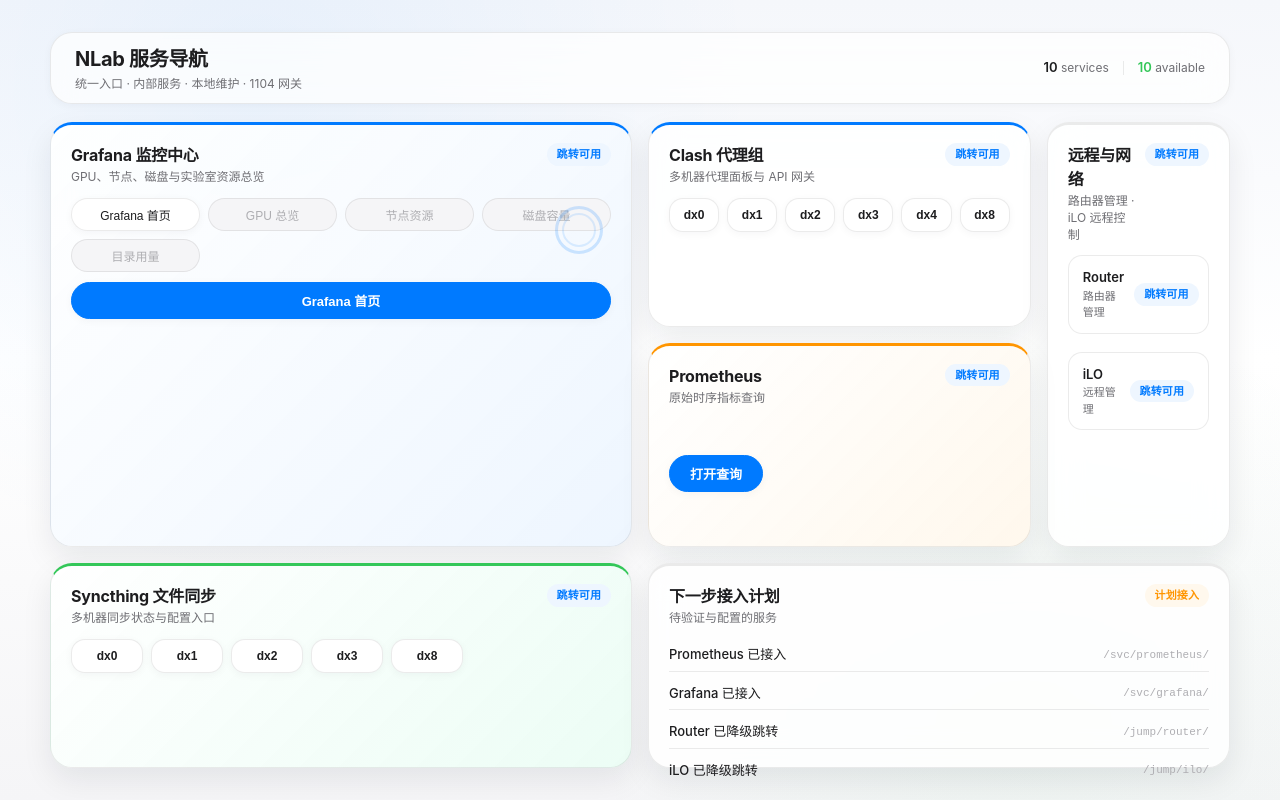
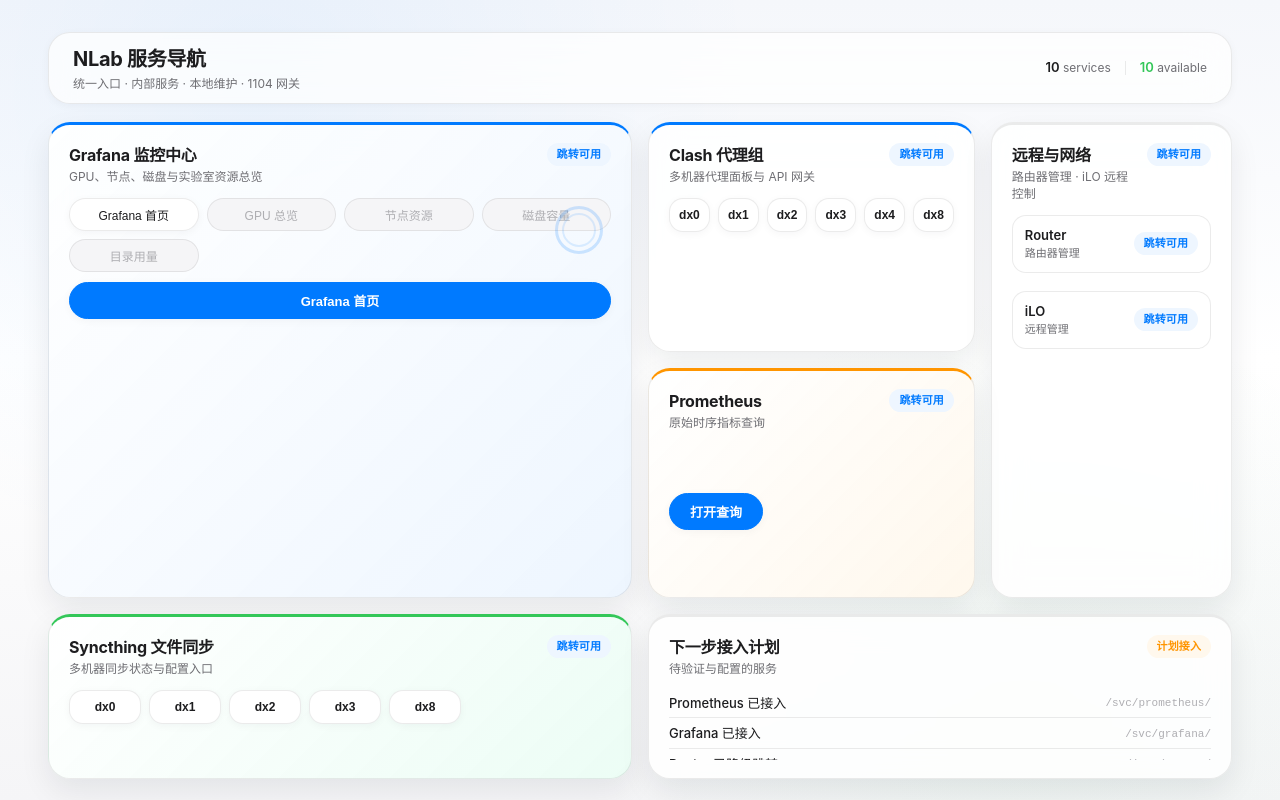
Before and after one commit to calmplay/nlab-nav-home, a website built with Vite: page index.html in a window 1280 px wide. Built offline with nearby package versions, Linux system fonts and the light colour scheme.

Commit message:
fix: improve dashboard bento layout spacing
- Grid 12列→14列: Remote 从2列扩到3列, 不再挤压
- 容器宽度 1180→1320px 适配更多列
- Tile 全局 overflow:hidden + min-width:0 防溢出
- Plan list 紧凑化(gap/4px padding), 防止 iLO 行溢出
- Remote sub-tile 紧凑化(padding/10px), min-width:0 防挤压
- Tile title word-break:keep-all 防中文碎字

```diff
--- a/src/presentation/components/DashboardGrid.ts
+++ b/src/presentation/components/DashboardGrid.ts
@@ -1,14 +1,14 @@
 import { DASHBOARD_TILES } from "../../infrastructure/dashboard/dashboardCatalog";
 import { createDashboardTile } from "./DashboardTile";
 
-/** 6 个 tile 的 CSS Grid 位置映射 */
+/** 6 个 tile 的 CSS Grid 位置映射（14 列） */
 const TILE_POSITIONS: Record<string, string> = {
-  grafana:    "grid-column: 1 / 7; grid-row: 1 / 3;",
-  clash:      "grid-column: 7 / 11; grid-row: 1 / 2;",
-  remote:     "grid-column: 11 / 13; grid-row: 1 / 3;",
-  prometheus: "grid-column: 7 / 11; grid-row: 2 / 3;",
-  syncthing:  "grid-column: 1 / 7; grid-row: 3 / 4;",
-  plan:       "grid-column: 7 / 13; grid-row: 3 / 4;",
+  grafana:    "grid-column: 1 / 8; grid-row: 1 / 3;",
+  clash:      "grid-column: 8 / 12; grid-row: 1 / 2;",
+  prometheus: "grid-column: 8 / 12; grid-row: 2 / 3;",
+  remote:     "grid-column: 12 / 15; grid-row: 1 / 3;",
+  syncthing:  "grid-column: 1 / 8; grid-row: 3 / 4;",
+  plan:       "grid-column: 8 / 15; grid-row: 3 / 4;",
 };
 
 /**
--- a/src/presentation/styles/components.css
+++ b/src/presentation/styles/components.css
@@ -104,6 +104,10 @@
   font-weight: 700;
   color: var(--text-primary);
   letter-spacing: -0.2px;
+  word-break: keep-all;
+  overflow-wrap: normal;
+  overflow: hidden;
+  text-overflow: ellipsis;
 }
 
 .tile-subtitle {
@@ -234,15 +238,23 @@
 }
 
 /* ═══════════════════ Stack (Remote) ═══════════════════ */
+.tile--stack .tile-body {
+  flex: 1;
+  min-height: 0;
+}
+
 .sub-tile {
   display: flex;
   align-items: center;
   justify-content: space-between;
-  padding: 12px 14px;
+  padding: 10px 12px;
   background: var(--white);
   border: 1px solid var(--gray-border);
   border-radius: var(--radius-sm);
-  gap: 10px;
+  gap: 8px;
+  min-width: 0;
+  overflow: hidden;
+  flex-shrink: 0;
 }
 
 .sub-tile + .sub-tile {
@@ -285,19 +297,29 @@
 }
 
 /* ═══════════════════ Plan ═══════════════════ */
+.tile--plan .tile-body {
+  overflow: hidden;
+  flex: 1;
+  min-height: 0;
+}
+
 .plan-list {
   list-style: none;
   display: flex;
   flex-direction: column;
-  gap: 6px;
+  gap: 2px;
+  flex: 1;
+  min-height: 0;
+  overflow: hidden;
 }
 
 .plan-item {
   display: flex;
   align-items: center;
   justify-content: space-between;
-  padding: 6px 0;
+  padding: 4px 0;
   border-bottom: 1px solid var(--gray-border);
+  flex-shrink: 0;
 }
 
 .plan-item:last-child {
--- a/src/presentation/styles/layout.css
+++ b/src/presentation/styles/layout.css
@@ -17,7 +17,7 @@
 }
 
 .dashboard-container {
-  width: min(1180px, calc(100vw - 96px));
+  width: min(1320px, calc(100vw - 96px));
   height: calc(100vh - 64px);
   margin: 32px auto;
   display: grid;
@@ -25,17 +25,24 @@
   gap: 18px;
 }
 
-/* ── 12 列 × 3 行 Bento 网格 ── */
+/* ── 14 列 × 3 行 Bento 网格 ── */
 .dashboard-board {
   display: grid;
-  grid-template-columns: repeat(12, 1fr);
-  grid-template-rows: repeat(3, minmax(130px, 1fr));
+  grid-template-columns: repeat(14, minmax(0, 1fr));
+  grid-template-rows: minmax(230px, 1fr) minmax(230px, 1fr) minmax(165px, 0.72fr);
   gap: 16px;
   min-height: 0;
 }
 
+/* tile 通用保护：防止内容溢出 */
+.tile {
+  min-width: 0;
+  min-height: 0;
+  overflow: hidden;
+}
+
 /* ── 响应式 ── */
-@media (max-width: 1000px) {
+@media (max-width: 1100px) {
   body {
     overflow: auto;
   }
@@ -48,11 +55,11 @@
 
   .dashboard-container {
     height: auto;
-    width: min(100% - 32px, 720px);
+    width: min(100% - 32px, 760px);
   }
 
   .dashboard-board {
-    grid-template-columns: repeat(2, 1fr);
+    grid-template-columns: repeat(2, minmax(0, 1fr));
     grid-template-rows: auto;
   }
 
```
